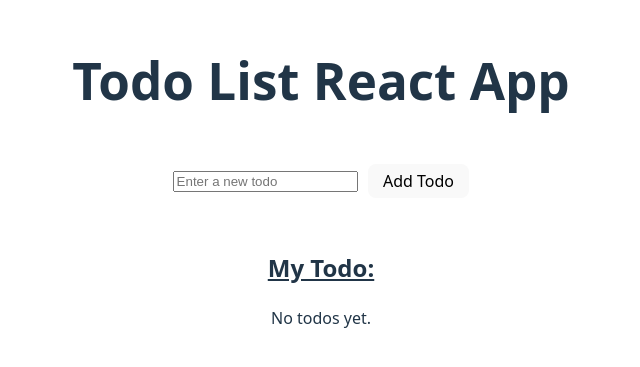
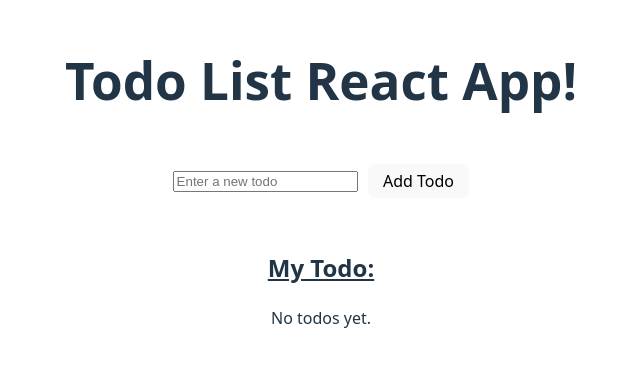
Before and after one commit to x-typo/react-todo-app, a React (Vite) app: page / in a window 1280 px wide. Shown: the part 201-568 px from the top of the page, without its empty margins (319-959 px from the left). Built offline with nearby package versions, Linux system fonts and the light colour scheme.

Commit message:
add some punch

```diff
--- a/src/TodoApp.tsx
+++ b/src/TodoApp.tsx
@@ -32,7 +32,7 @@ function TodoApp() {
 
   return (
     <div className="app">
-      <h1>Todo List React App</h1>
+      <h1>Todo List React App!</h1>
 
       <div className="add-todo-section">
         <input
@@ -55,9 +55,13 @@ function TodoApp() {
                 <span>{todo.text}</span>
                 <div className="todo-actions">
                   <small className="todo-date">
-                    Created: {todo.createdAt.toLocaleDateString()} at {todo.createdAt.toLocaleTimeString()}
+                    Created: {todo.createdAt.toLocaleDateString()} at{" "}
+                    {todo.createdAt.toLocaleTimeString()}
                   </small>
-                  <button className="delete-btn" onClick={() => deleteTodo(todo.id)}>
+                  <button
+                    className="delete-btn"
+                    onClick={() => deleteTodo(todo.id)}
+                  >
                     Delete
                   </button>
                 </div>
```
